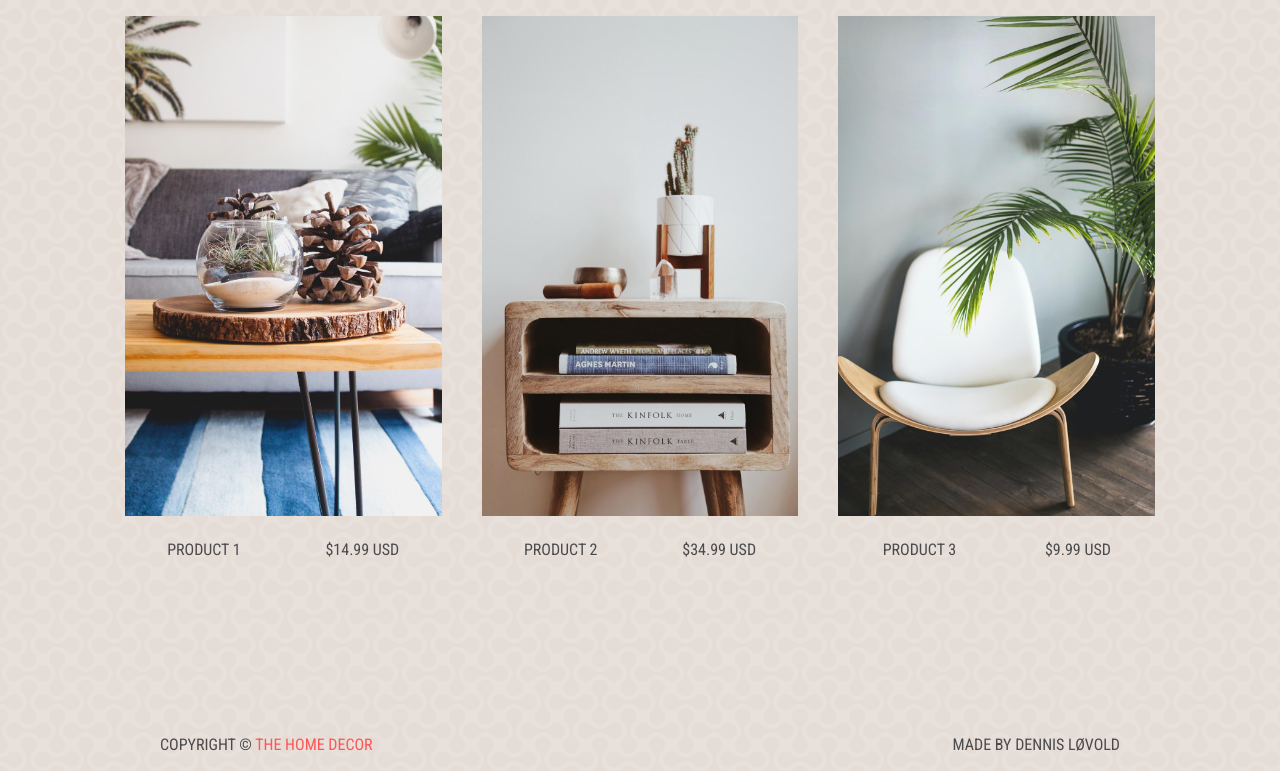
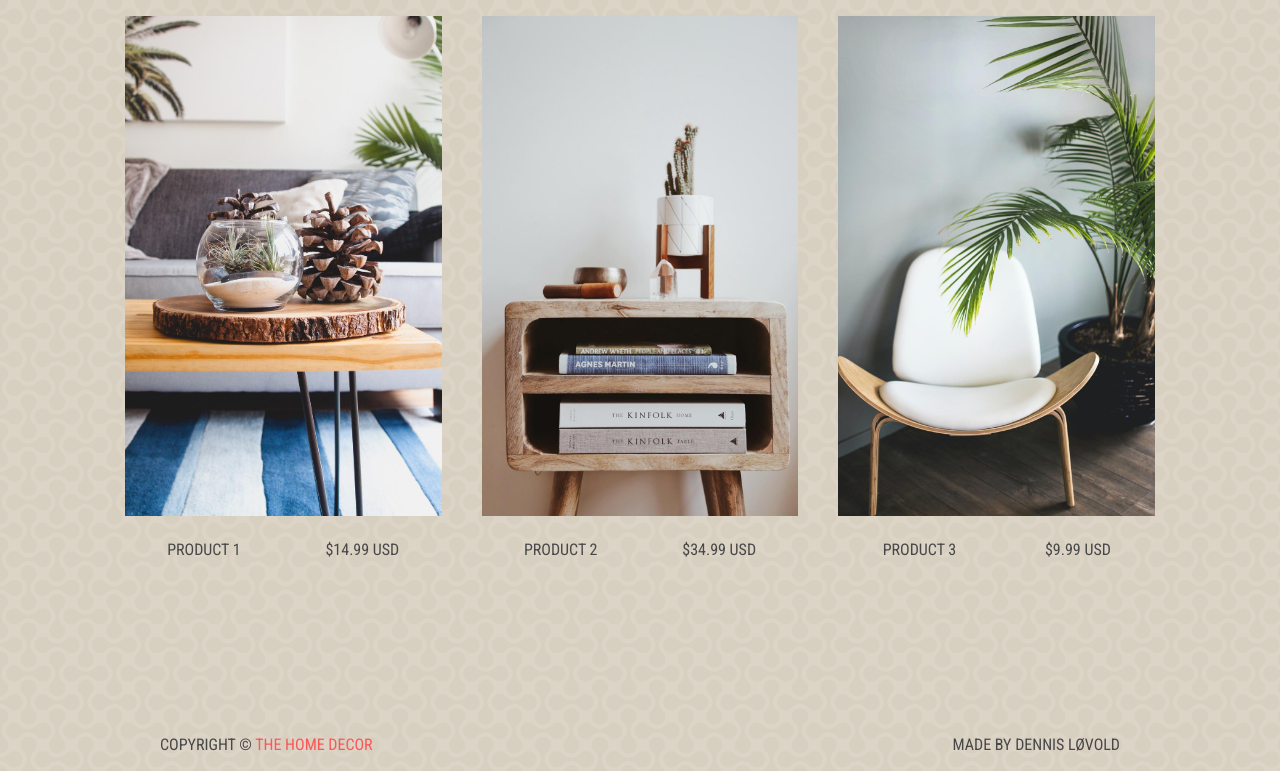
Before and after one commit to dotDennis/dennis-loevold-design2-ma1, a plain HTML site: page index.html in a window 1280 px wide. Shown: the part 263-1034 px from the top of the page. Drawn offline with Linux system fonts and the light colour scheme.

Commit message:
wrong color in place.

```diff
--- a/css/style.css
+++ b/css/style.css
@@ -1,6 +1,6 @@
 :root {
   --clr-primary: #27292cd0;
-  --clr-background: #d3c5bb;
+  --clr-background: #beb099;
   --clr-accent: #fc5757;
 }
 
```
